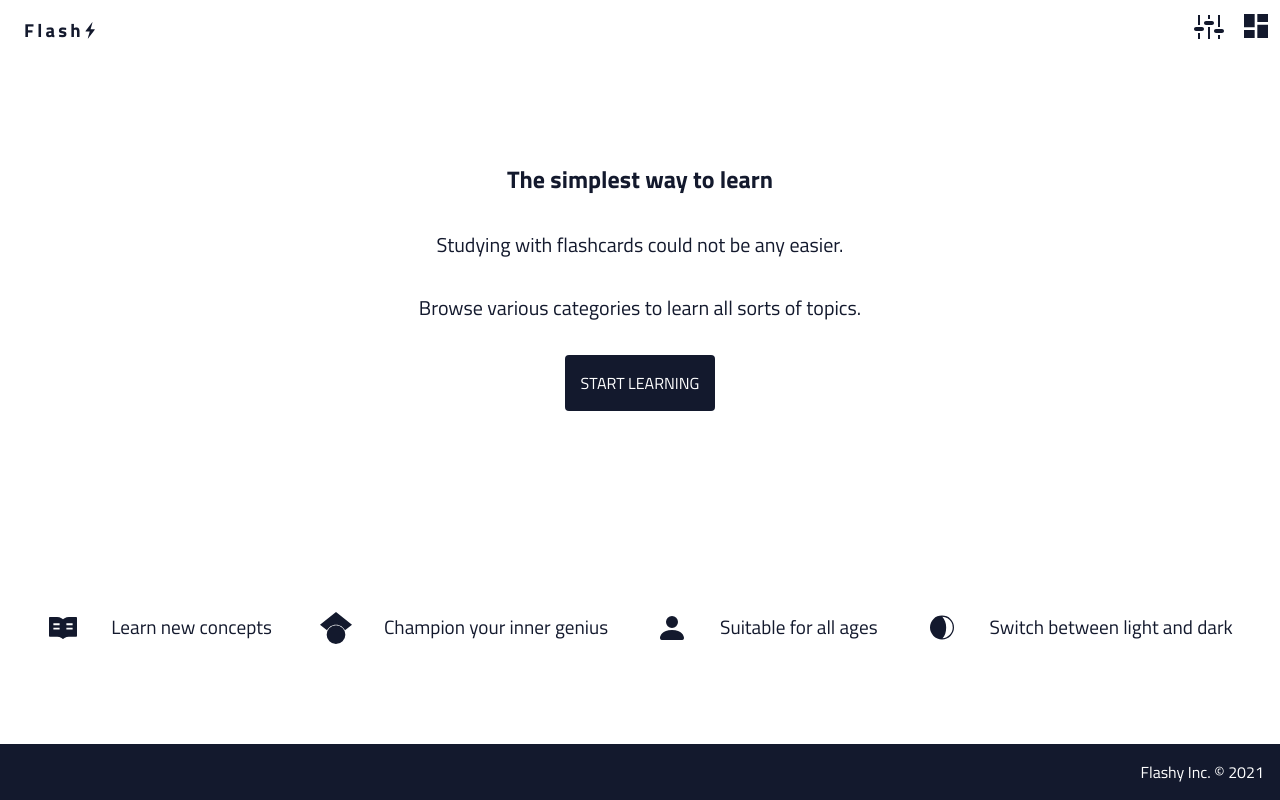
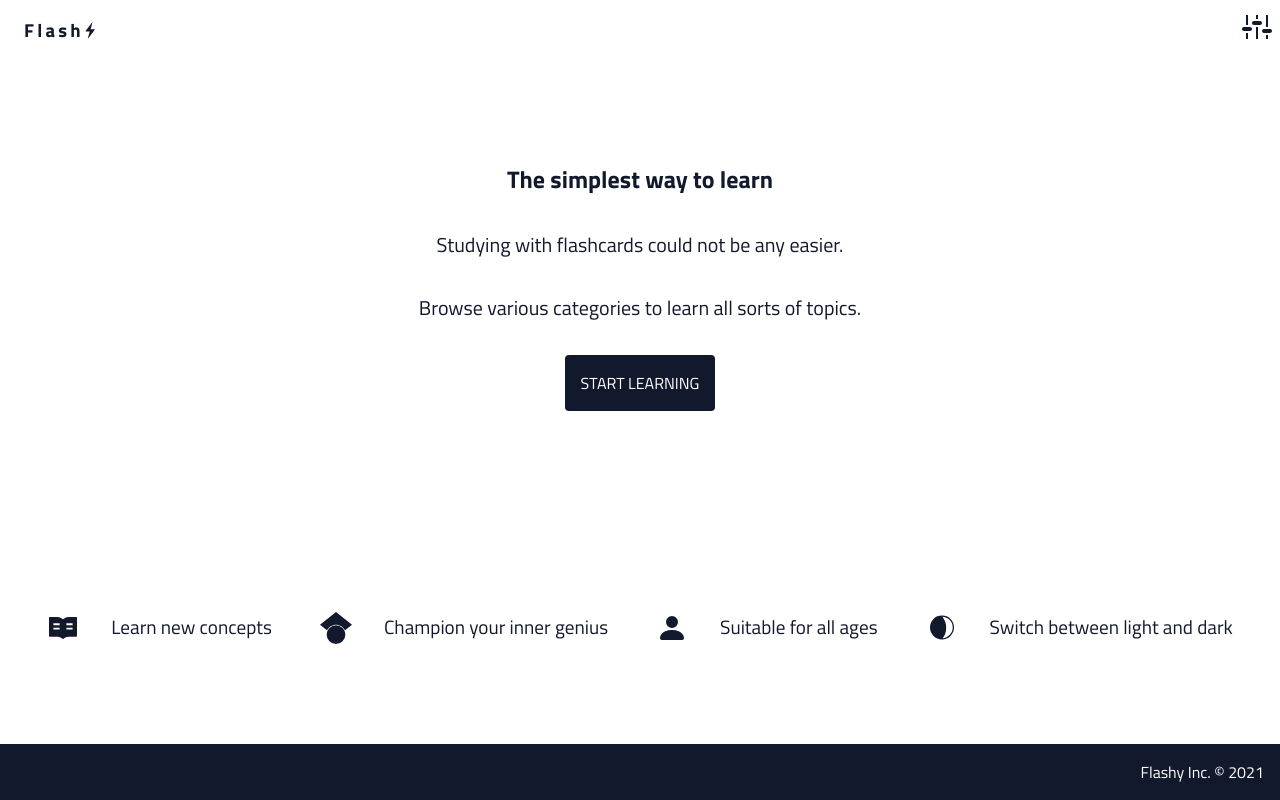
Before and after one commit to gbsimon87/flashy-react, a React (Create React App) app: page / in a window 1280 px wide. Built offline with nearby package versions, Linux system fonts and the light colour scheme.

Commit message:
remove go to learn/dashboard icon from nav

```diff
--- a/src/components/ui/Nav.js
+++ b/src/components/ui/Nav.js
@@ -19,9 +19,6 @@ function Nav() {
         <div className="nav-settings" style={theme && theme.nav}>
           <GoSettings size="2rem" onClick={toggleSidebar} />
         </div>
-        <div className="nav-title">
-          <Link to="/learn" style={theme && theme.nav}><MdDashboard size="2rem" /></Link>
-        </div>
       </div>
     </nav>
   )
```
